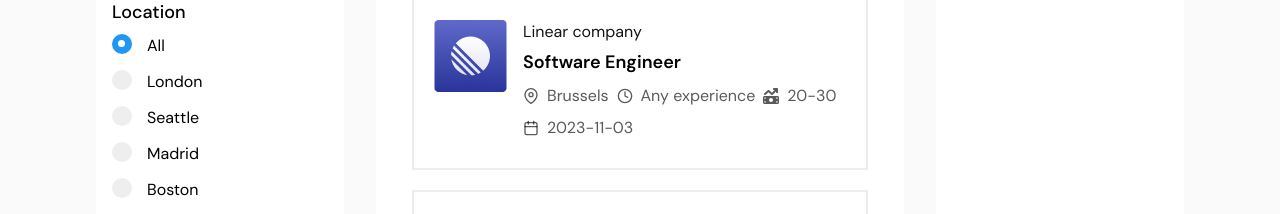
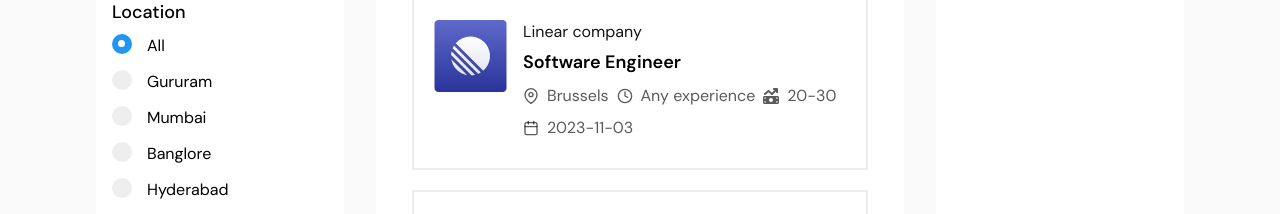
Before and after one commit to Akshit-Tambi/Hire-Qt, a React (Vite) app in the folder hireQt_frontend/: page /dashboard in a window 1280 px wide. Shown: the part 530-744 px from the top of the page. Built offline with nearby package versions, Linux system fonts and the light colour scheme; no server answers.

Commit message:
radio button fixed

```diff
--- a/hireQt_frontend/src/sidebar/Location.jsx
+++ b/hireQt_frontend/src/sidebar/Location.jsx
@@ -7,10 +7,10 @@ const Location = ({ handleChange, selectedValue }) => {
             <h4 className='text-lg font-medium mb-2'>Location</h4>
             <div>
                 <InputRadio handleChange={handleChange} value="" title="All" name="location" checked={selectedValue === ""} />
-                <InputRadio handleChange={handleChange} value="london" title="London" name="location" checked={selectedValue === "london"} />
-                <InputRadio handleChange={handleChange} value="seattle" title="Seattle" name="location" checked={selectedValue === "seattle"} />
-                <InputRadio handleChange={handleChange} value="madrid" title="Madrid" name="location" checked={selectedValue === "madrid"} />
-                <InputRadio handleChange={handleChange} value="boston" title="Boston" name="location" checked={selectedValue === "boston"} />
+                <InputRadio handleChange={handleChange} value="gurugram" title="Gururam" name="location" checked={selectedValue === "gurugram"} />
+                <InputRadio handleChange={handleChange} value="mumbai" title="Mumbai" name="location" checked={selectedValue === "mumbai"} />
+                <InputRadio handleChange={handleChange} value="banglore" title="Banglore" name="location" checked={selectedValue === "banglore"} />
+                <InputRadio handleChange={handleChange} value="hyderabad" title="Hyderabad" name="location" checked={selectedValue === "hyderabad"} />
             </div>
         </div>
     )
```
